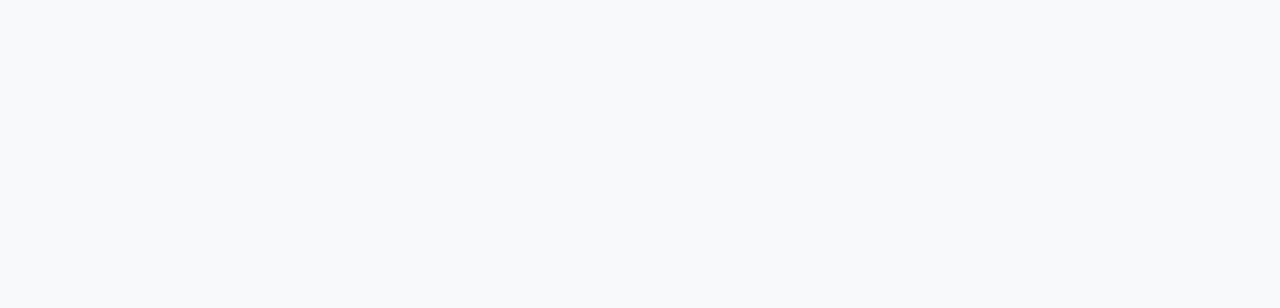
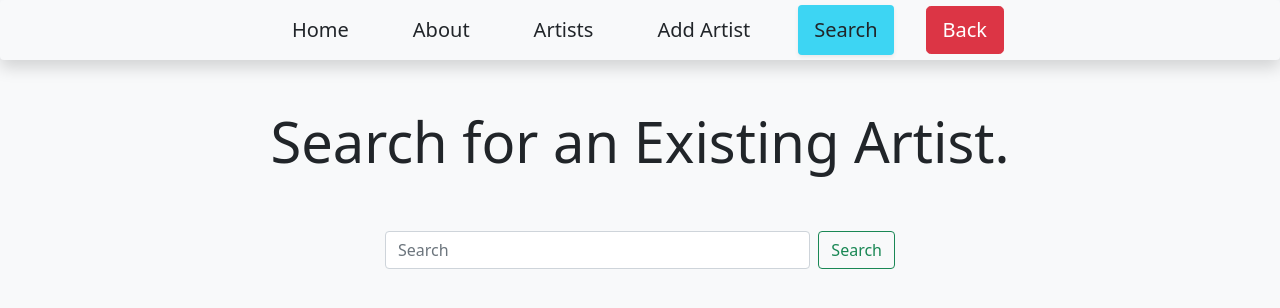
Before and after one commit to eheath30/music-card-site, a React (Create React App) app: page /search in a window 1280 px wide. Before the commit this address had no page. Shown: the top 308 px of the page. Built offline with nearby package versions, Linux system fonts and the light colour scheme; the HTML template or start-up script is replaced by a standard one.

Commit message:
search feature added

```diff
--- a/src/App.js
+++ b/src/App.js
@@ -3,6 +3,7 @@
 import { AboutPage, IndexPage, NewCardPage } from './pages';
 import Layout from "./layouts";
 import Card from "./components/card"
+import SearchArtist from "./pages/SearchPage/index"
 import './App.css';
 import { ArtistProvider } from '../src/ArtistContext'
 
@@ -16,6 +17,7 @@
             <Route path="/about" element={<AboutPage/>}></Route>
             <Route path="/newcardpage" element={<NewCardPage/>}></Route>
             <Route path="/artists" element={<Card/>}></Route>
+            <Route path="/search" element={<SearchArtist/>}></Route>
             {/* <Route path="/users" >
                 <Route path="/users" element={<UsersPage/>}></Route>
                 <Route path=":userName" element={<UserPage/>}></Route>
--- a/src/components/SongCard.js
+++ b/src/components/SongCard.js
@@ -1,36 +1,30 @@
-import React, { useState, useEffect, useRef } from "react";
+import React, { useState} from "react";
+// todo: should use useEffect and useRef in project somehow
 import Modal from "./modal/Modal";
 const axios = require("axios").default;
 
-const SongCard = ({ songName, song, name, releasedate, songimage, yturl}) => {
+const SongCard = ({ songName, song, name, releasedate, songimage, yturl }) => {
   const [lyrics, setLyrics] = useState("");
   const [show, setShow] = useState(false);
-
-  // const handleClose = () => setShow(false);
-  // const handleShow = () => setShow("modal");
-
   const songNameUrl = songName.replace(/ /g, "%20");
   const artistNameUrl = name.replace(/ /g, "%20");
 
   async function getLyrics() {
     try {
-      // const url = `https://api.punkapi.com/v2/beers`;
       const url = `https://api.lyrics.ovh/v1/${artistNameUrl}/${songNameUrl}`;
       const response = await axios.get(url);
       setLyrics(response.data.lyrics);
-
-      // console.log(response.data.lyrics);
     } catch (error) {
       console.error(error);
-      setLyrics("Loading Error :(!");
+      setLyrics("❌ Loading Error ❌ (The API can take a long time to get the lyrics)");
     }
   }
 
   async function handleClick(e) {
-    // console.log("FETCHING LYRICS!");
     setShow(true);
     await getLyrics();
   }
+
 
   return (
     <div className="card justify-center">
--- a/src/components/modal/Modal.js
+++ b/src/components/modal/Modal.js
@@ -30,8 +30,8 @@
         </span>
         <span className="display-4 mx-auto">{songName}</span>
         <iframe className="mx-auto my-4 rounded" width="560" height="315" src={embededURL} title="YouTube video player" frameborder="0" allow="accelerometer; autoplay; clipboard-write; encrypted-media; gyroscope; picture-in-picture" allowfullscreen></iframe>
-        <h2 className="display5">Lyrics</h2>
-        <div>{songLyrics}</div>
+        <h2 className="container display5 text-center">Lyrics</h2>
+        <div className="container text-center">{songLyrics}</div>
       </div>
     </div>
   );
--- a/src/layouts/header/index.js
+++ b/src/layouts/header/index.js
@@ -11,7 +11,8 @@
             <NavLink className={({ isActive }) => (isActive ? 'selected nav-link text-dark navItem text-muted ' : 'nav-link text-dark navItem')} to="/">Home</NavLink>
             <NavLink className={({ isActive }) => (isActive ? 'selected nav-link text-dark navItem text-muted ' : 'nav-link text-dark navItem')} to="/about">About</NavLink>
             <NavLink className={({ isActive }) => (isActive ? 'selected nav-link text-dark navItem text-muted ' : 'nav-link text-dark navItem')} to="/artists">Artists</NavLink>
-            <NavLink className={({ isActive }) => (isActive ? 'selected nav-link text-dark navItem text-muted ' : 'nav-link text-dark navItem')} to="/newcardpage">New Artist</NavLink>
+            <NavLink className={({ isActive }) => (isActive ? 'selected nav-link text-dark navItem text-muted ' : 'nav-link text-dark navItem')} to="/newcardpage">Add Artist</NavLink>
+            <NavLink className="btn-info rounded shadow-sm nav-link text-dark navItem" to="/Search">Search</NavLink>
             <button className="btn btn-danger btn-lg mx-3" onClick={()=>navigate(-1)}>Back</button>
         </nav>
     )
--- /dev/null
+++ b/src/pages/SearchPage/index.js
@@ -0,0 +1,116 @@
+import React, { useContext, useState } from "react";
+import { ArtistContext } from "../../ArtistContext";
+import Image from "../../components/image/image";
+import Header from "../../components/header/header";
+import Main from "../../components/main/main";
+import SongCard from "../../components/SongCard";
+import AddSongModal from "../../components/addsongmodal/addsongmodal";
+import Hr from "../../components/hr/hr";
+
+export default function SearchArtist() {
+  const [artist, setArtist] = useContext(ArtistContext);
+  const [searchTerm, setSearchTerm] = useState();
+  const [rerender, setRerender] = useState(false);
+
+  // todo: should return artist card based on submitted search term
+  let searchResult;
+  function submitArtistSearch(e) {
+    e.preventDefault();
+    for (let i = 0; i < artist.length; i++) {
+      if (artist[i].name == searchTerm) {
+        searchResult = true;
+        console.log(artist[i].name);
+        // searchResult = <div className='card mx-auto my-3 p-2 mainCard shadow'> {artist[i].name} </div>
+        setRerender(!rerender);
+      }
+    }
+    console.log(searchResult);
+  }
+
+  function handleSearchTerm(e) {
+    setSearchTerm(e.target.value);
+  }
+
+  const renderArtists = () =>
+    artist.map((artist) => (
+      <>
+        {artist.name == searchTerm && (
+          <>
+            <div className="card mx-auto my-3 p-2 mainCard shadow ">
+              <Image
+                key={Math.random() * 100}
+                alt={artist.name}
+                artistimage={artist.artistimage}
+              />
+              <Header
+                key={Math.random() * 100}
+                name={artist.name}
+                genre={artist.genre}
+              />
+              <Main
+                key={Math.random() * 100}
+                description={artist.description}
+              />
+
+              {artist.songs.map((song) => {
+            return (
+              <div className="mx-5 py-2">
+                <SongCard
+                  key={Math.random() * 100}
+                  songName={song.name}
+                  releasedate={song.releasedate}
+                  songimage={song.albumimage}
+                  name={artist.name}
+                  yturl={song.songurl}
+                />
+              </div>
+            );
+          })}
+          <section className="container mx-auto text-center w-50">
+
+        <AddSongModal
+                          key={Math.random() * 100}
+                          name={artist.name}
+                          yturl={artist.song}
+                          rerender={rerender}
+                          setRerender={setRerender}
+                          />
+                          </section>
+            </div>
+            <div className="justify-content-center w-100">
+              <Hr />
+            </div>
+          </>
+        )}
+      </>
+    ));
+
+  return (
+    <>
+      <section className="container mx-auto text-center py-5">
+        <h1 className="display-4">Search for an Existing Artist.</h1>
+        <div className="container mx-auto w-50 py-5">
+          <div className="container-fluid">
+            <form className="d-flex">
+              <input
+                className="form-control me-2"
+                type="search"
+                placeholder="Search"
+                aria-label="Search"
+                onChange={handleSearchTerm}
+              />
+              <button
+                className="btn btn-outline-success"
+                onClick={submitArtistSearch}
+              >
+                Search
+              </button>
+            </form>
+            <div className="container">{searchResult}</div>
+          </div>
+        </div>
+      </section>
+      {renderArtists()}
+    </>
+  );
+}
```
